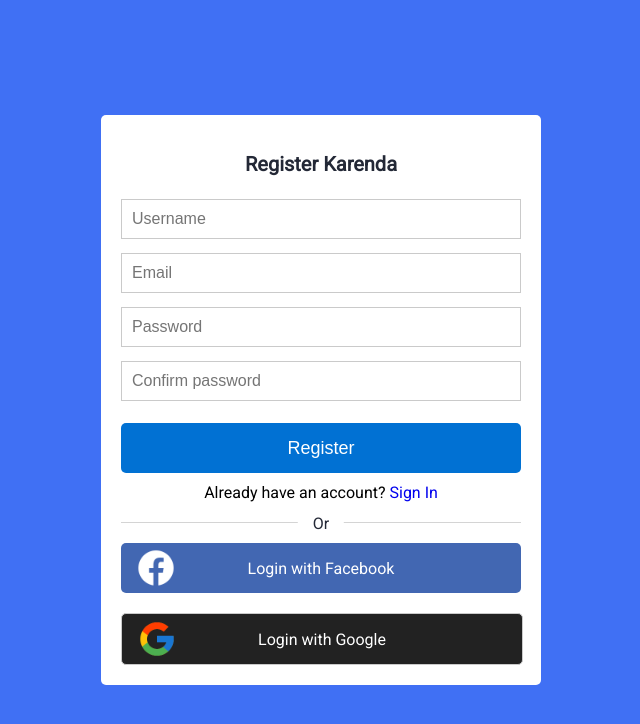
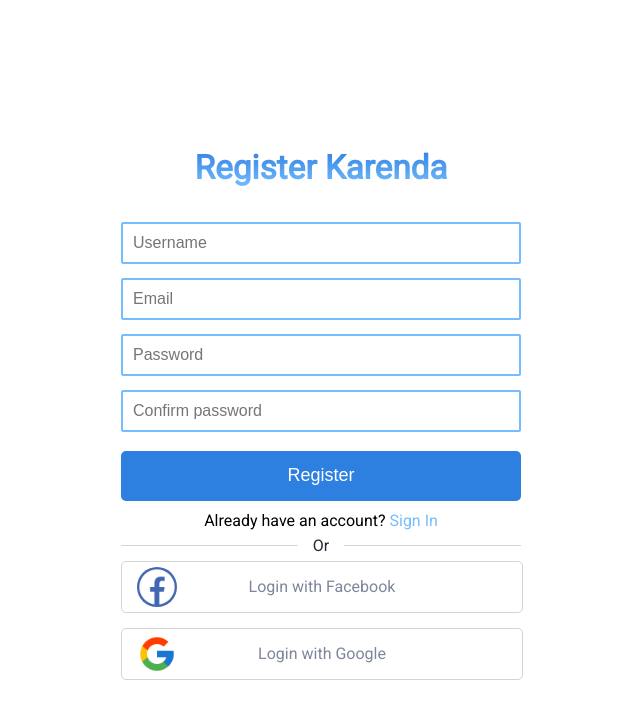
Before and after one commit to ThuKuRu/calendar, a React (Create React App) app: page /register in a window 1280 px wide. Shown: the top 724 px of the page, without its empty margins (319-959 px from the left). Built offline with nearby package versions, Linux system fonts and the light colour scheme.

Commit message:
CSS lai Login+Signup

```diff
--- a/src/containers/Login/index.style.js
+++ b/src/containers/Login/index.style.js
@@ -6,7 +6,8 @@ const LoginStyle = styled.div`
   justify-content: center;
   height: 100vh;
   width: 100%;
-  background-color: #4070f4;
+  // background-color: #4070f4;
+  background-color: #fff;
   font-family: "Roboto";
   form {
     background-color: white;
@@ -16,15 +17,19 @@ const LoginStyle = styled.div`
     border-radius: 5px;
 
     h2 {
-      font-size: 20px;
-      font-weight: bold;
+      font-size: clamp(0.75rem, 2.6vw, 3rem);
+      font-weight: 900;
       color: #232836;
       text-align: center;
+      background: -webkit-linear-gradient(#2d7fe0, #76bdff);
+      -webkit-background-clip: text;
+      -webkit-text-fill-color: transparent;
     }
     .formInput {
       display: flex;
       flex-direction: column;
       width: 100%;
+
       input {
         padding: 10px;
         margin: 7px 0px;
@@ -32,6 +37,9 @@ const LoginStyle = styled.div`
         outline: none;
         font-size: 16px;
         font-weight: 400;
+        border: 2px solid #76bdff;
+        border-radius: 2px;
+        box-sizing: border-box;
 
         &:focus {
           border-bottom-width: 2px;
@@ -67,7 +75,7 @@ const LoginStyle = styled.div`
     button {
       height: 50px;
       width: 100%;
-      background-color: #0171d3;
+      background-color: #2d7fe0;
       color: white;
       padding: 10px;
       border: 10px;
@@ -79,12 +87,15 @@ const LoginStyle = styled.div`
       cursor: pointer;
 
       &:hover {
-        background-color: #00527a;
+        background-color: #004796;
       }
     }
 
     .formLink {
       text-align: center;
+      .formSignup {
+        color: #76bdff;
+      }
     }
 
     .line {
@@ -111,8 +122,9 @@ const LoginStyle = styled.div`
       display: flex;
       align-items: center;
       justify-content: center;
-      background-color: #4267b2;
-      color: white;
+      background-color: #fff;
+      color: #7f869b;
+      border: 1px solid #d4d4d4;
       height: 50px;
       width: 100%;
       margin-top: 20px;
@@ -120,7 +132,7 @@ const LoginStyle = styled.div`
       transition: all 0.3s ease;
 
       &:hover {
-        background-color: #1849aa;
+        background-color: rgba(0, 0, 0, 0.1);
       }
     }
 
@@ -140,12 +152,11 @@ const LoginStyle = styled.div`
     }
 
     .facebook.google {
-      background-color: #222;
-      color: white;
-      border: 1px solid #cacaca;
-
+      background-color: #fff;
+      color: #7f869b;
+      border: 1px solid #d4d4d4;
       &:hover {
-        background-color: #000;
+        background-color: rgba(0, 0, 0, 0.1);
       }
     }
   }
--- a/src/containers/Register/FormInput/index.styed.js
+++ b/src/containers/Register/FormInput/index.styed.js
@@ -11,6 +11,9 @@ const FormInputStyle = styled.div`
     outline: none;
     font-size: 16px;
     font-weight: 400;
+    border: 2px solid #76bdff;
+    border-radius: 2px;
+    box-sizing: border-box;
 
     &:focus {
       border-bottom-width: 2px;
--- a/src/containers/Register/index.style.js
+++ b/src/containers/Register/index.style.js
@@ -6,7 +6,7 @@ const RegisterStyle = styled.div`
   justify-content: center;
   height: 100vh;
   width: 100%;
-  background-color: #4070f4;
+  background-color: #fff;
   font-family: "Roboto";
 
   form {
@@ -17,23 +17,26 @@ const RegisterStyle = styled.div`
     border-radius: 5px;
 
     h2 {
-      font-size: 20px;
-      font-weight: bold;
+      font-size: clamp(0.75rem, 2.6vw, 3rem);
+      font-weight: 900;
       color: #232836;
       text-align: center;
+      background: -webkit-linear-gradient(#2d7fe0, #76bdff);
+      -webkit-background-clip: text;
+      -webkit-text-fill-color: transparent;
     }
 
     button {
       height: 50px;
       width: 100%;
-      background-color: #0171d3;
+      background-color: #2d7fe0;
       color: white;
       padding: 10px;
       border: 10px;
       border-radius: 5px;
       font-weight: 400;
       font-size: 18px;
-      margin: 15px 0 10px 0;
+      margin: 12px 0 10px 0;
       transition: 0.5s;
       cursor: pointer;
 
@@ -44,13 +47,16 @@ const RegisterStyle = styled.div`
 
     .formLink {
       text-align: center;
+      .formSignup {
+        color: #76bdff;
+      }
     }
 
     .line {
       position: relative;
       height: 1px;
       width: 100%;
-      margin: 20px 0px;
+      margin: 15px 0px;
       background-color: #d4d4d4;
 
       &::before {
@@ -70,16 +76,17 @@ const RegisterStyle = styled.div`
       display: flex;
       align-items: center;
       justify-content: center;
-      background-color: #4267b2;
-      color: white;
+      background-color: #fff;
+      color: #7f869b;
+      border: 1px solid #d4d4d4;
       height: 50px;
       width: 100%;
-      margin-top: 20px;
+      margin-top: 15px;
       border-radius: 5px;
       transition: all 0.3s ease;
 
       &:hover {
-        background-color: #1849aa;
+        background-color: rgba(0, 0, 0, 0.1);
       }
     }
 
@@ -99,12 +106,11 @@ const RegisterStyle = styled.div`
     }
 
     .facebook.google {
-      background-color: #222;
-      color: white;
-      border: 1px solid #cacaca;
-
+      background-color: #fff;
+      color: #7f869b;
+      border: 1px solid #d4d4d4;
       &:hover {
-        background-color: #000;
+        background-color: rgba(0, 0, 0, 0.1);
       }
     }
   }
```
